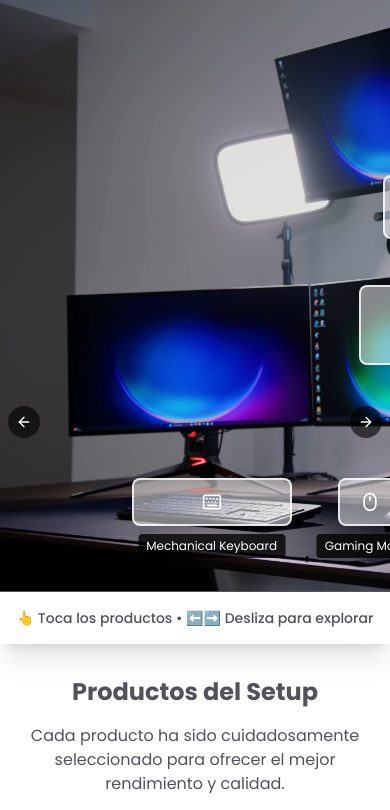
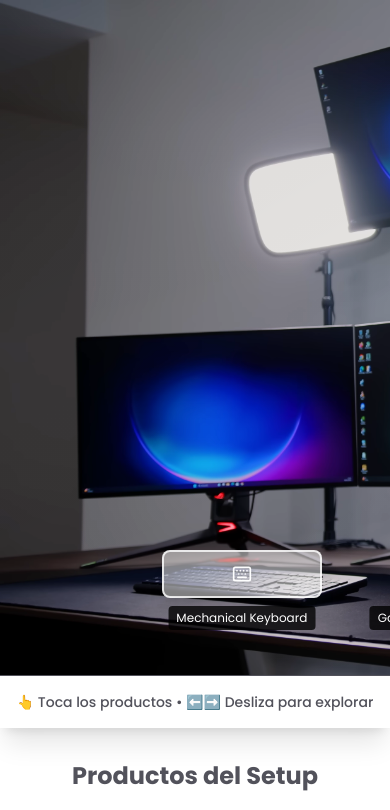
Before and after one commit to SirSantana/casas-prev, a Next.js app: page /afiliados in a window 390 px wide. Shown: the top 810 px of the page. Built offline with nearby package versions, Linux system fonts and the light colour scheme.

Commit message:
FixHeigth

```diff
--- a/app/components/Links/AfiliateComponent.js
+++ b/app/components/Links/AfiliateComponent.js
@@ -339,7 +339,7 @@ const GamingSetupAffiliate = () => {
             {/* Zone Navigation for Mobile */}
             <div className="relative bg-gray-50 overflow-hidden shadow-xl" onMouseMove={handleMouseMove}>
       {/* Setup Image Container */}
-      <div className={`relative ${isMobile ? 'h-[70vh] overflow-x-auto' : 'h-[70vh] lg:h-screen'}`}>
+      <div className={`relative ${isMobile ? 'h-[80vh] overflow-x-auto' : 'h-[70vh] lg:h-screen'}`}>
   {/* Este div es el que crecerá según el ancho natural de la imagen */}
   <div className="relative h-full w-max">
     <img
@@ -416,7 +416,7 @@ const GamingSetupAffiliate = () => {
                 </div>
 
                 {/* Scroll indicators for mobile */}
-                {isMobile && (
+                {/* {isMobile && (
                   <>
                     <div className="fixed left-2 top-1/2 transform -translate-y-1/2 bg-black/60 text-white p-2 rounded-full animate-pulse">
                       <ArrowLeft className="w-4 h-4" />
@@ -425,7 +425,7 @@ const GamingSetupAffiliate = () => {
                       <ArrowRight className="w-4 h-4" />
                     </div>
                   </>
-                )}
+                )} */}
               </div>
 
               {/* Instruction text */}
```
